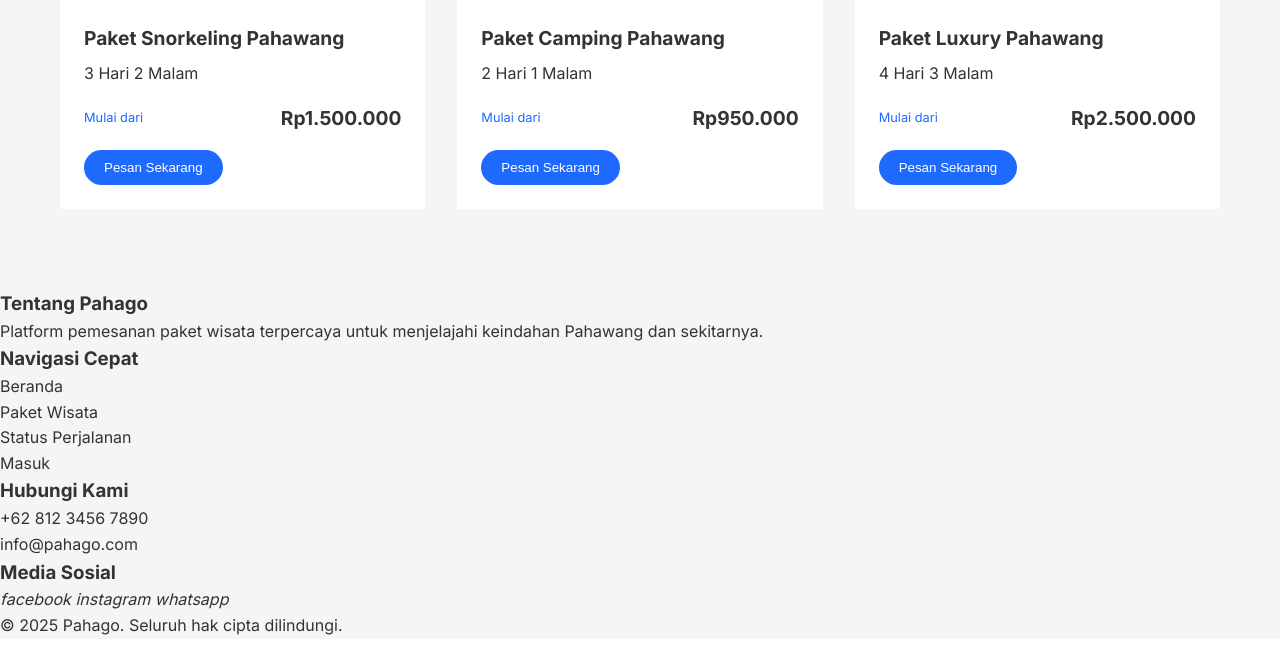
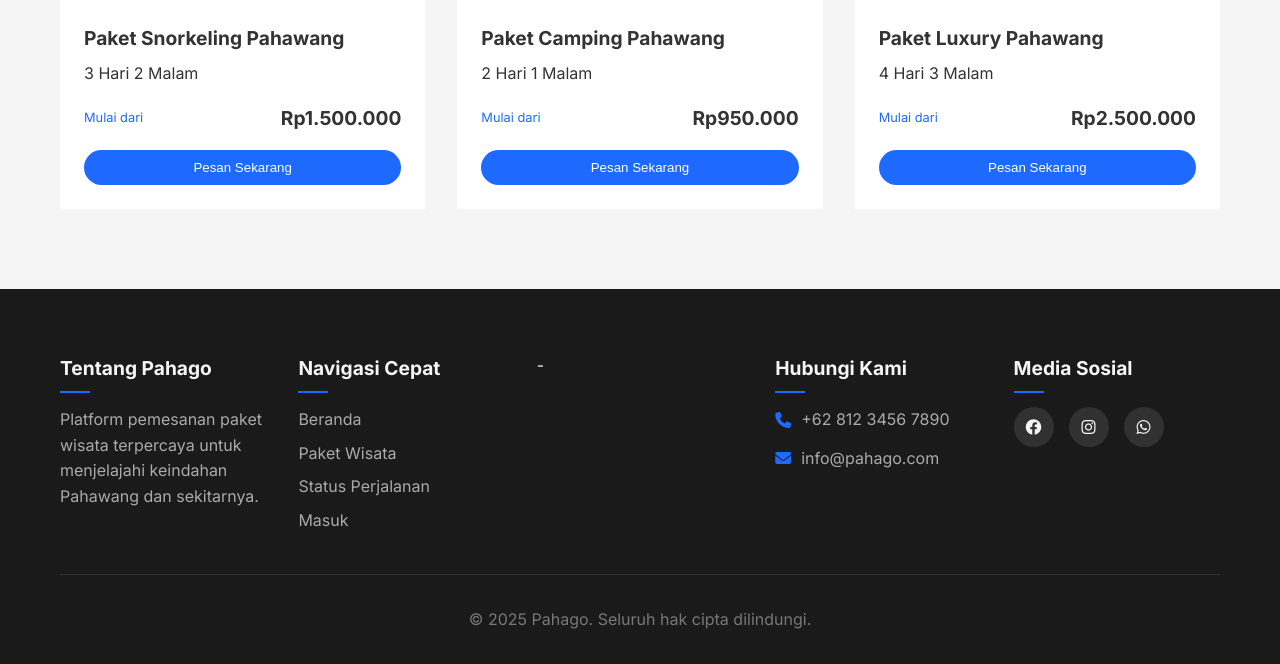
Before and after one commit to sngraihan/ADSI-PAHAGO, a PHP site: page / in a window 1280 px wide. Shown: the part 1795-2459 px from the top of the page. Before the commit the page ends 2430 px from the top, so only its background shows below. Run offline with PHP 8.4, Linux system fonts and the light colour scheme.

Commit message:
beranda-footer

```diff
--- a/css/styles.css
+++ b/css/styles.css
@@ -47,7 +47,7 @@ a{
 }
 
 .full-width{
-
+    width: 100%;
 }
 
 /* section titles */
@@ -263,3 +263,86 @@ a{
   font-weight: 700;
   font-size: 1.2rem;
 }
+
+/* footer */
+.footer {
+  background-color: #1a1a1a;
+  color: #f5f5f5;
+  padding: 4rem 0 2rem;
+}
+
+.footer-content {
+  display: grid;
+  grid-template-columns: repeat(auto-fit, minmax(200px, 1fr));
+  gap: 2rem;
+  margin-bottom: 2rem;
+}
+
+.footer-section h3 {
+  font-size: 1.2rem;
+  margin-bottom: 1.5rem;
+  position: relative;
+}
+
+.footer-section h3::after {
+  content: "";
+  position: absolute;
+  left: 0;
+  bottom: -10px;
+  width: 30px;
+  height: 2px;
+  background-color: var(--primary-color);
+}
+
+.footer-section p,
+.footer-section li {
+  color: #aaa;
+  margin-bottom: 0.5rem;
+}
+
+.footer-section a {
+  transition: var(--transition);
+}
+
+.footer-section a:hover {
+  color: var(--primary-color);
+}
+
+.contact-info li {
+  display: flex;
+  align-items: center;
+  margin-bottom: 0.8rem;
+}
+
+.contact-info i {
+  margin-right: 10px;
+  color: var(--primary-color);
+}
+
+.social-icons {
+  display: flex;
+  gap: 15px;
+}
+
+.social-icons a {
+  display: flex;
+  align-items: center;
+  justify-content: center;
+  width: 40px;
+  height: 40px;
+  background-color: rgba(255, 255, 255, 0.1);
+  border-radius: 50%;
+  transition: var(--transition);
+}
+
+.social-icons a:hover {
+  background-color: var(--primary-color);
+  color: var(--white);
+}
+
+.footer-bottom {
+  text-align: center;
+  padding-top: 2rem;
+  border-top: 1px solid #333;
+  color: #777;
+}
--- a/index.html
+++ b/index.html
@@ -85,7 +85,7 @@
                 <!-- Package 1 -->
                 <div class="package-card">
                     <div class="package-image">
-                        <img src="images/snorkeling-pahawang.jpg" alt="Snorkeling Pahawang">
+                        <img src="img/snorkeling.png" alt="Snorkeling Pahawang">
                     </div>
                     <div class="package-content">
                         <h3>Paket Snorkeling Pahawang</h3>
@@ -101,7 +101,7 @@
                 <!-- Package 2 -->
                 <div class="package-card">
                     <div class="package-image">
-                        <img src="images/camping-pahawang.jpg" alt="Camping Pahawang">
+                        <img src="img/camping.png" alt="Camping Pahawang">
                     </div>
                     <div class="package-content">
                         <h3>Paket Camping Pahawang</h3>
@@ -117,7 +117,7 @@
                 <!-- Package 3 -->
                 <div class="package-card">
                     <div class="package-image">
-                        <img src="images/luxury-pahawang.jpg" alt="Luxury Pahawang">
+                        <img src="img/luxury.png" alt="Luxury Pahawang">
                     </div>
                     <div class="package-content">
                         <h3>Paket Luxury Pahawang</h3>
@@ -133,7 +133,7 @@
                 <!-- Package 4 -->
                 <div class="package-card">
                     <div class="package-image">
-                        <img src="images/snorkeling-pahawang-2.jpg" alt="Snorkeling Pahawang">
+                        <img src="img/snorkeling.png" alt="Snorkeling Pahawang">
                     </div>
                     <div class="package-content">
                         <h3>Paket Snorkeling Pahawang</h3>
@@ -149,7 +149,7 @@
                 <!-- Package 5 -->
                 <div class="package-card">
                     <div class="package-image">
-                        <img src="images/camping-pahawang-2.jpg" alt="Camping Pahawang">
+                        <img src="img/camping.png" alt="Camping Pahawang">
                     </div>
                     <div class="package-content">
                         <h3>Paket Camping Pahawang</h3>
@@ -165,7 +165,7 @@
                 <!-- Package 6 -->
                 <div class="package-card">
                     <div class="package-image">
-                        <img src="images/luxury-pahawang-2.jpg" alt="Luxury Pahawang">
+                        <img src="img/luxury.png" alt="Luxury Pahawang">
                     </div>
                     <div class="package-content">
                         <h3>Paket Luxury Pahawang</h3>
@@ -183,10 +183,10 @@
 
 
     <!-- footer -->
-    <footer>
-        <div>
-            <div>
-                <div>
+    <footer class="footer">
+        <div class="container">
+            <div class="footer-content">
+                <div class="footer-section">
                     <h3>Tentang Pahago</h3>
                     <p>Platform pemesanan paket wisata terpercaya
                         untuk menjelajahi keindahan Pahawang dan
@@ -194,7 +194,7 @@
                     </p>
                 </div>
 
-                <div>
+                <div class="footer-section">
                     <h3>Navigasi Cepat</h3>
                     <ul>
                         <li><a href="index.html">Beranda</a></li>
@@ -204,24 +204,24 @@
                     </ul>
                 </div>
 
-                <div>
+                -<div class="footer-section">
                     <h3>Hubungi Kami</h3>
-                    <ul>
-                        <li><i></i>+62 812 3456 7890</li>
-                        <li><i></i>info@pahago.com</li>
+                    <ul class="contact-info">
+                        <li><i class="fas fa-phone"></i>+62 812 3456 7890</li>
+                        <li><i class="fas fa-envelope"></i>info@pahago.com</li>
                     </ul>
                 </div>
 
-                <div>
+                <div class="footer-section">
                     <h3>Media Sosial</h3>
-                    <div>
-                        <a href=""><i>facebook</i></a>
-                        <a href=""><i>instagram</i></a>
-                        <a href=""><i>whatsapp</i></a>
+                    <div class="social-icons">
+                        <a href=""><i class="fab fa-facebook"></i></a>
+                        <a href=""><i class="fab fa-instagram"></i></a>
+                        <a href=""><i class="fab fa-whatsapp"></i></a>
                     </div>
                 </div>
             </div>
-            <div>
+            <div class="footer-bottom">
                 <p>&copy; 2025 Pahago. Seluruh hak cipta dilindungi.</p>
             </div>
         </div>
```
Also changed, not shown: img/camping.png (added), img/luxury.png (added), img/snorkeling.png (added).
